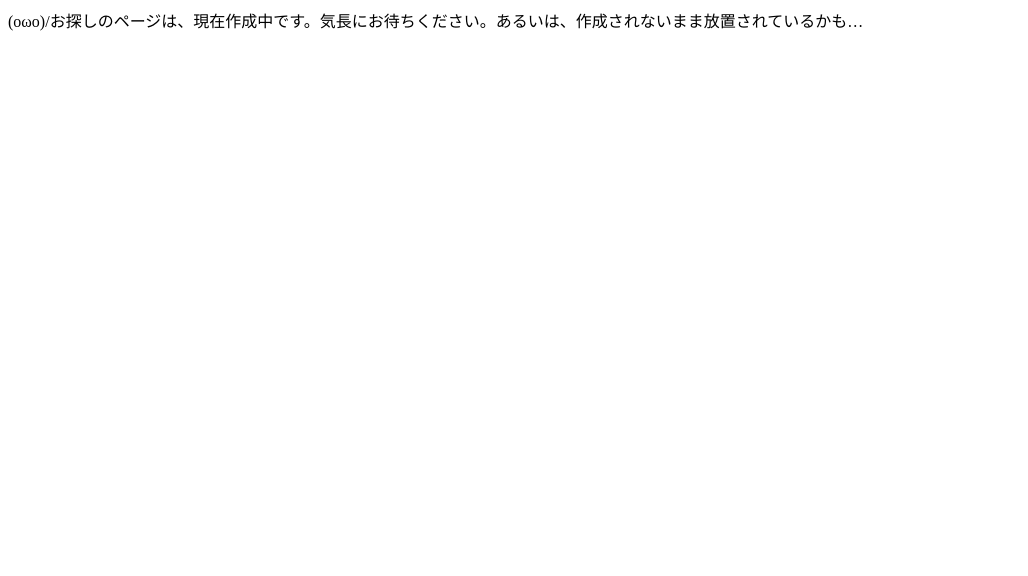
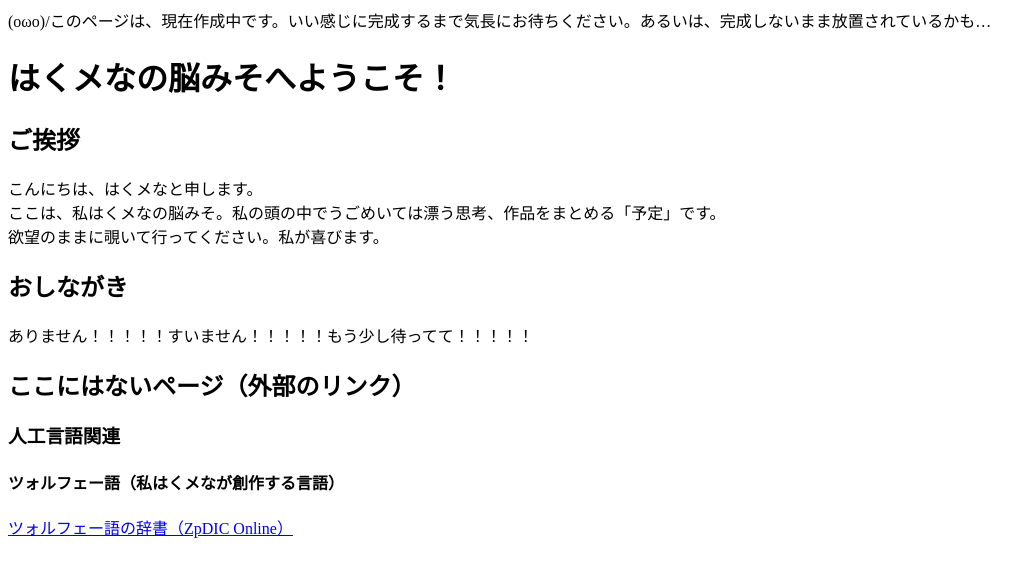
Before and after one commit to HAKUxNA/HAKUxNA.github.io, a plain HTML site: page index.html in a window 1280 px wide. Shown: the whole page, without its empty margins (0-1028 px from the left). Drawn offline with Linux system fonts and the light colour scheme.

Commit message:
Update index.html

```diff
--- a/index.html
+++ b/index.html
@@ -6,6 +6,30 @@
     <title>はくメなの脳みそ | HAKUxNA</title>
 </head>
 <body>
-    (oωo)/お探しのページは、現在作成中です。気長にお待ちください。あるいは、作成されないまま放置されているかも…
+    (oωo)/このページは、現在作成中です。いい感じに完成するまで気長にお待ちください。あるいは、完成しないまま放置されているかも…
+
+    <h1>はくメなの脳みそへようこそ！</h1>
+
+        <h2>ご挨拶</h2>
+
+        <p>
+        こんにちは、はくメなと申します。<br>
+        ここは、私はくメなの脳みそ。私の頭の中でうごめいては漂う思考、作品をまとめる「予定」です。<br>
+        欲望のままに覗いて行ってください。私が喜びます。
+        </p>
+
+        <h2>おしながき</h2>
+
+        <p>
+        ありません！！！！！すいません！！！！！もう少し待ってて！！！！！
+        </p>
+
+        <h2>ここにはないページ（外部のリンク）</h2>
+
+            <h3>人工言語関連</h3>
+
+                <h4>ツォルフェー語（私はくメなが創作する言語）</h4>
+                <a href = "https://zpdic.ziphil.com/dictionary/Fol_xolfe">ツォルフェー語の辞書（ZpDIC Online）</a>
+
 </body>
 </html>
```
